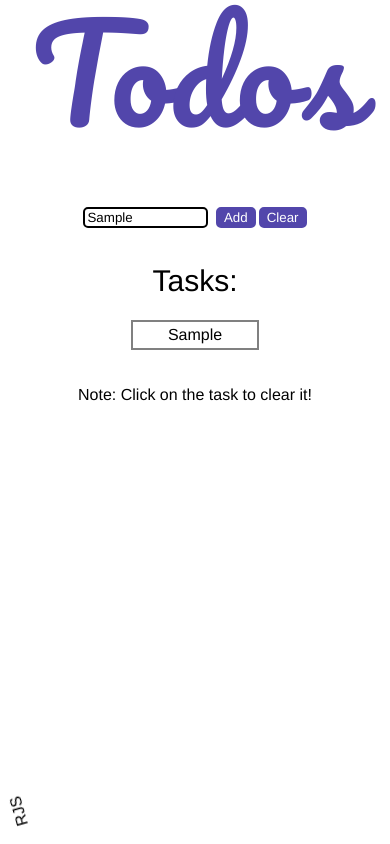
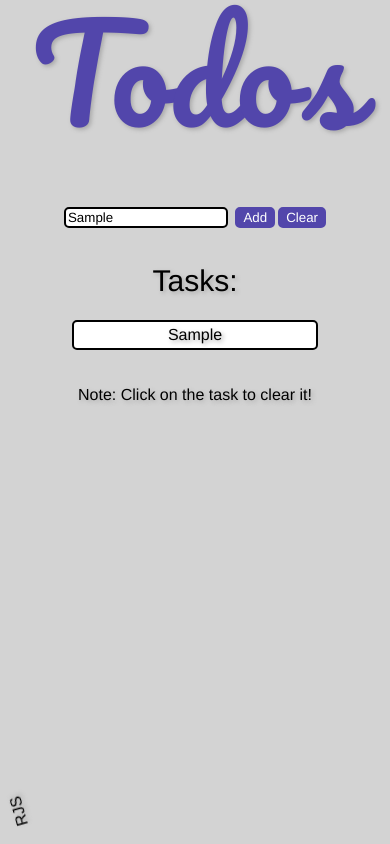
Before and after one commit to nguyenphuminh/rottenjs, a website: page examples/index.html in a window 390 px wide. Both pictures are taken after typing "Sample" into the empty fields and a click on the button "Add". Drawn offline with Linux system fonts and the light colour scheme.

Commit message:
Update example

```diff
--- a/examples/CSS/main.css
+++ b/examples/CSS/main.css
@@ -1,11 +1,19 @@
 *{
 	font-family: helvetica;
+}
+
+body {
+	margin:0;
+	text-shadow: 2px 2px 4px darkgray;
+	background-color: lightgray;
 }
 
 .taskbox{
 	width: 30%;
 	padding: 1%;
-	border:2px solid gray;
+	border:2px solid black;
+	border-radius: 5px;
+	background-color: white;
 	margin-top: 1%;
 }
 .content{
@@ -39,3 +47,12 @@ button:hover{
 	background-color: white;
 	color:#5246ab;
 }
+
+@media screen and (max-width: 700px) {
+	.taskbox{
+		width: 60%;
+	}
+	input{
+		width:40%;
+	}
+}
--- a/examples/index.html
+++ b/examples/index.html
@@ -30,11 +30,11 @@
 	</div>
 
 	<script type="text/javascript">
-		rDev.mobile(function(){
-			alert('You are using this on a mobile device!');
+		rotDev.mobile(function(){
+			alert('You are running this using a mobile device or emulator!');
 		});
 
-		rUI.setTitle('Todo App');
+		rUI.setTitle('RottenJS Todo');
 		let name = rt('.name');
 		let tasklist = rt('.task');
 		if (localStorage.getItem('stuff') != null){
@@ -57,8 +57,6 @@
 			speed:100,
 			clrPrev:true,
 		});
-
-
 	</script>
 </body>
 </html>
```
Also changed, not shown: examples/JS/main.js (line endings or trailing spaces).
